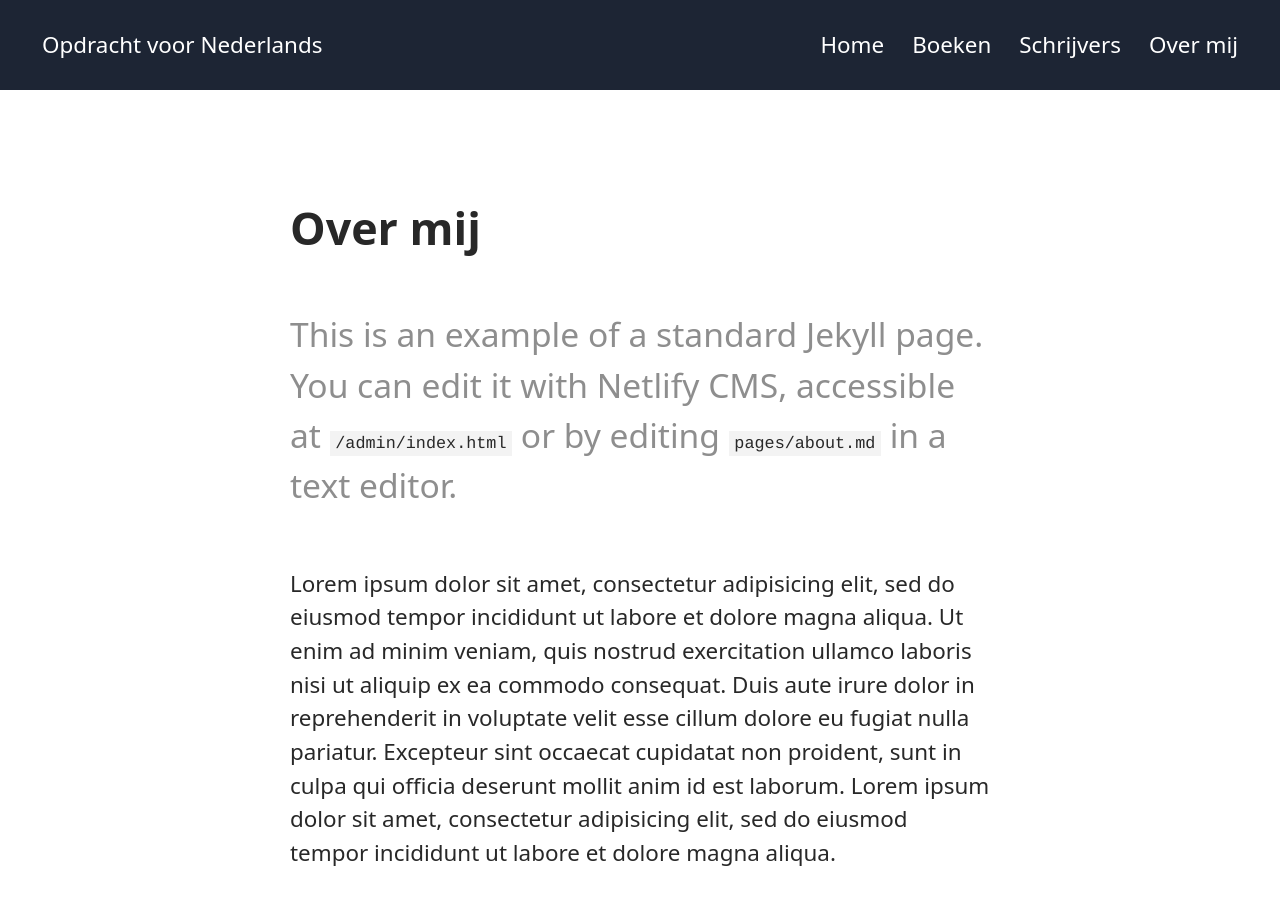
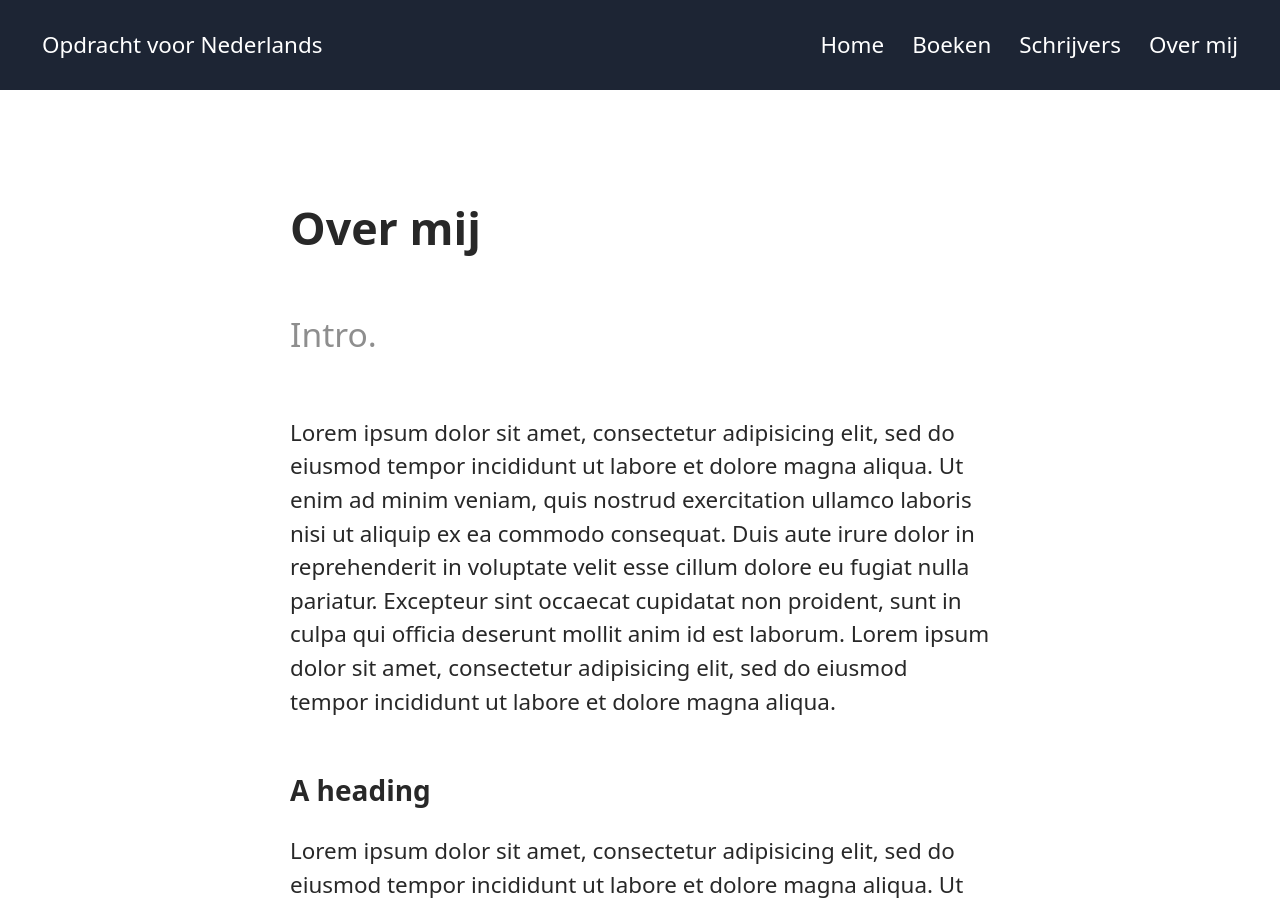
Before and after one commit to groninge01/marit, a Jekyll site: the page built from pages/over-mij.md, in a window 1280 px wide and 900 px high. Built offline with Jekyll 4.4.1, drawn with Linux system fonts in a browser that asks for light colours; a script that is not in the unit is left out.

Commit message:
Update Page “over-mij”

```diff
--- a/pages/over-mij.md
+++ b/pages/over-mij.md
@@ -3,9 +3,7 @@ layout: page
 title: Over mij
 permalink: /over-mij
 section: over-mij
-intro_paragraph: |
-  This is an example of a standard Jekyll page. You can edit it with Netlify
-  CMS, accessible at `/admin/index.html` or by editing `pages/about.md` in a text editor.
+intro_paragraph: Intro.
 ---
 Lorem ipsum dolor sit amet, consectetur adipisicing elit, sed do eiusmod tempor incididunt ut labore et dolore magna aliqua. Ut enim ad minim veniam, quis nostrud exercitation ullamco laboris nisi ut aliquip ex ea commodo consequat. Duis aute irure dolor in reprehenderit in voluptate velit esse cillum dolore eu fugiat nulla pariatur. Excepteur sint occaecat cupidatat non proident, sunt in culpa qui officia deserunt mollit anim id est laborum. Lorem ipsum dolor sit amet, consectetur adipisicing elit, sed do eiusmod tempor incididunt ut labore et dolore magna aliqua.
 
```
